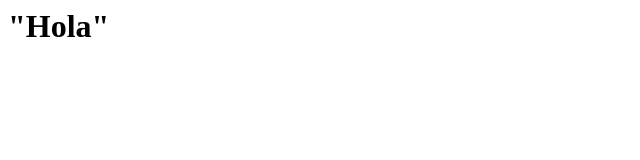
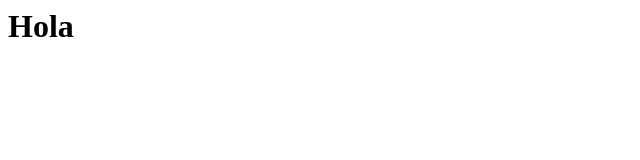
Before and after one commit to JuanMolfese/ui_ux_2022, a plain HTML site: page index.html in a window 1280 px wide. Shown: the whole page, without its empty margins (0-640 px from the left). Drawn offline with Linux system fonts and the light colour scheme.

Commit message:
Update index.html
Creacion archivo html

```diff
--- a/index.html
+++ b/index.html
@@ -1 +1 @@
-<H1>"Hola"</H1>
+<H1>Hola</H1>
```
